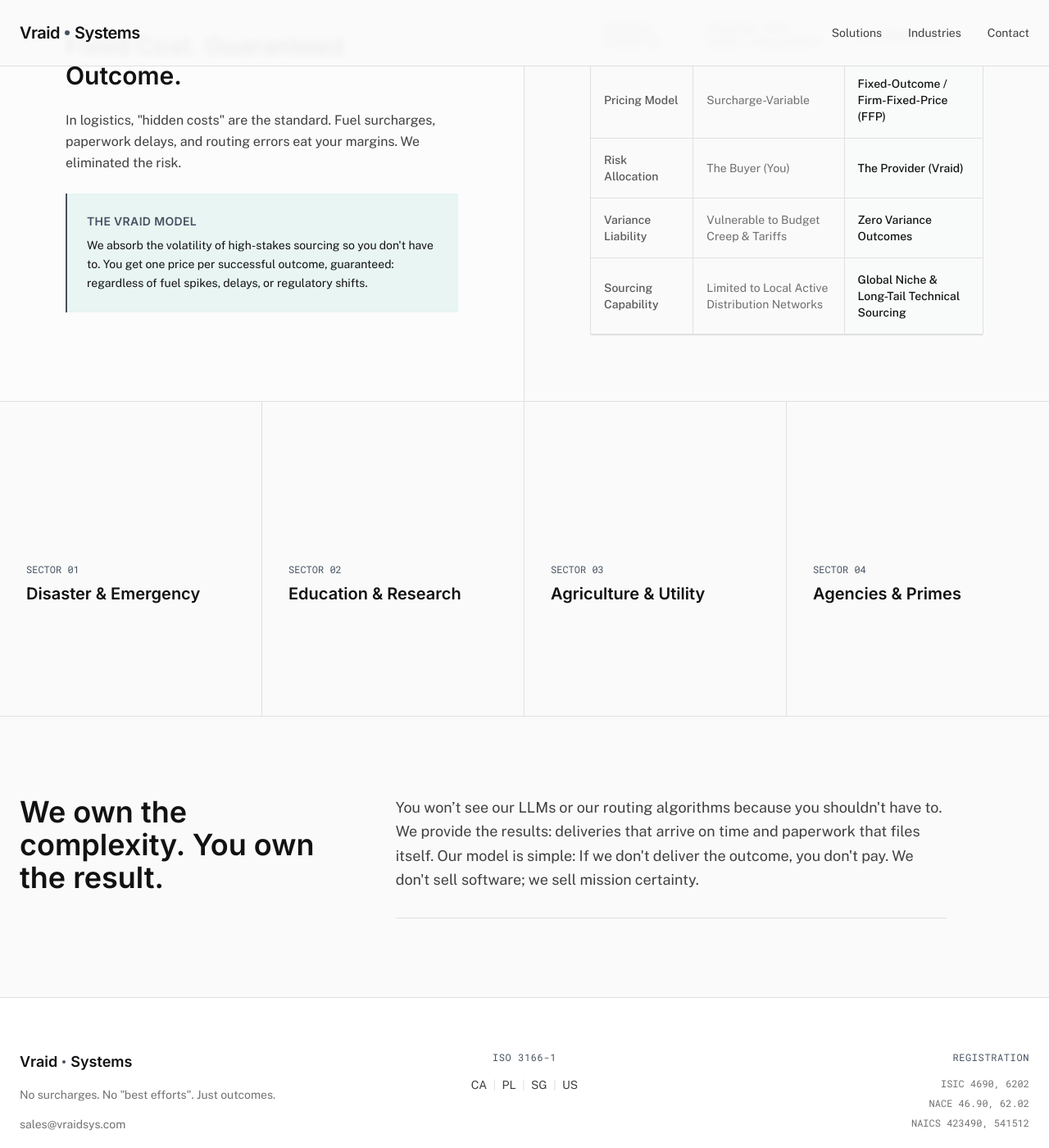
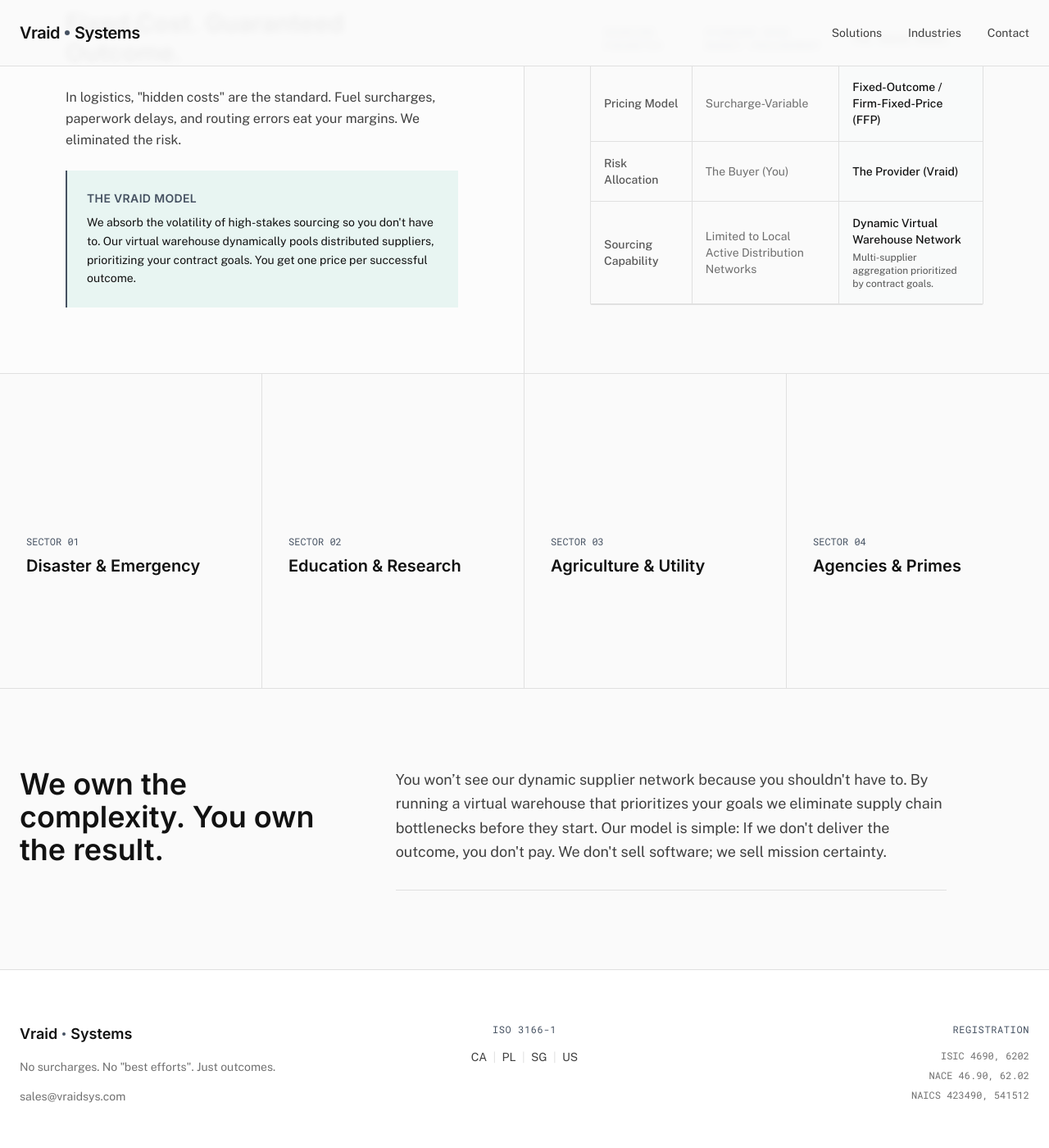
Before and after one commit to Vraid-Systems/Vraid-Systems.github.io, a Jekyll site: the page built from index.html, in a window 1280 px wide and 1400 px high, scrolled down 771 px. Shown: the whole window at 82% size. Built offline with Jekyll 4.4.1, drawn with Linux system fonts in a browser that asks for light colours; nearby versions of some CDN libraries.

Commit message:
match contract goals in routing

```diff
--- a/index.html
+++ b/index.html
@@ -88,7 +88,8 @@
                 </h3>
                 <p class="text-sm leading-relaxed">
                     We absorb the volatility of high-stakes sourcing so you don't have to.
-                    You get one price per successful outcome, guaranteed: regardless of fuel spikes, delays, or regulatory shifts.
+                    Our virtual warehouse dynamically pools distributed suppliers, prioritizing your contract goals.
+                    You get one price per successful outcome.
                 </p>
             </div>
         </div>
@@ -121,21 +122,15 @@
                         </td>
                     </tr>
                     <tr class="border-b border-ghost-gray">
-                        <td class="p-4 font-medium text-obsidian/70">Variance Liability</td>
-                        <td class="p-4 text-obsidian/60 border-l border-ghost-gray">
-                            Vulnerable to Budget Creep & Tariffs
-                        </td>
-                        <td class="p-4 font-medium text-obsidian border-l border-ghost-gray bg-mint-glass/10">
-                            Zero Variance Outcomes
-                        </td>
-                    </tr>
-                    <tr class="border-b border-ghost-gray">
                         <td class="p-4 font-medium text-obsidian/70">Sourcing Capability</td>
                         <td class="p-4 text-obsidian/60 border-l border-ghost-gray">
                             Limited to Local Active Distribution Networks
                         </td>
                         <td class="p-4 font-medium text-obsidian border-l border-ghost-gray bg-mint-glass/10">
-                            Global Niche & Long-Tail Technical Sourcing
+                            Dynamic Virtual Warehouse Network
+                            <span class="block text-xs font-normal text-obsidian/70 mt-1">
+                                Multi-supplier aggregation prioritized by contract goals.
+                            </span>
                         </td>
                     </tr>
                     </tbody>
@@ -211,8 +206,8 @@
         </div>
         <div class="md:w-2/3 max-w-2xl">
             <p class="font-sans text-lg text-obsidian/80 leading-relaxed mb-8">
-                You won’t see our LLMs or our routing algorithms because you shouldn't have to.
-                We provide the results: deliveries that arrive on time and paperwork that files itself.
+                You won’t see our dynamic supplier network because you shouldn't have to.
+                By running a virtual warehouse that prioritizes your goals we eliminate supply chain bottlenecks before they start.
                 Our model is simple: If we don't deliver the outcome, you don't pay.
                 We don't sell software; we sell mission certainty.
             </p>
```
